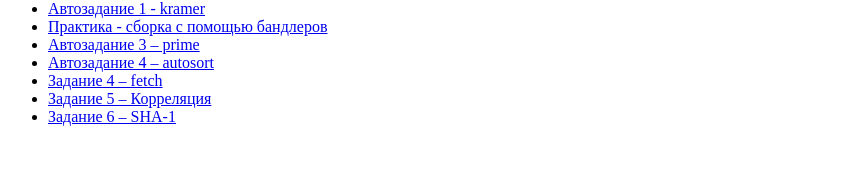
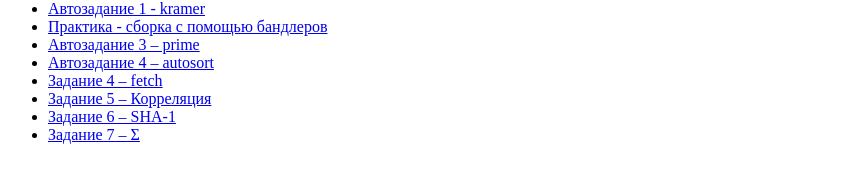
Before and after one commit to Vedji/itmo-js-sem1, a plain HTML site: page index.html in a window 1280 px wide. Shown: the part 139-322 px from the top of the page, without its empty margins (0-857 px from the left). Drawn offline with Linux system fonts and the light colour scheme.

Commit message:
Update index.html

```diff
--- a/index.html
+++ b/index.html
@@ -16,6 +16,7 @@
             <li><a href="fetch-1/index.html">Задание 4 – fetch</a></li>
             <li><a href="pirson/index.html">Задание 5 – Корреляция</a></li>
             <li><a href="sha-1/index.html">Задание 6 – SHA-1</a></li>
+            <li><a href="Σ/index.html">Задание 7 – Σ</a></li>
         </ul>
     </body>
 </html>
```
